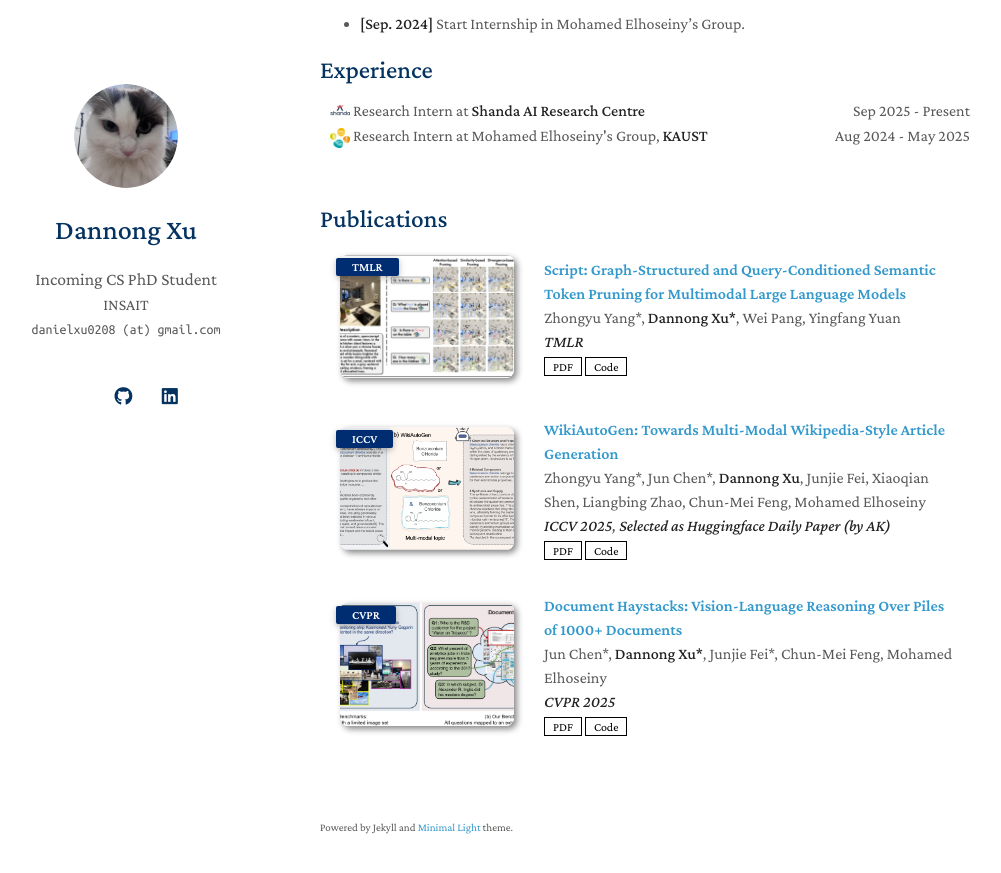
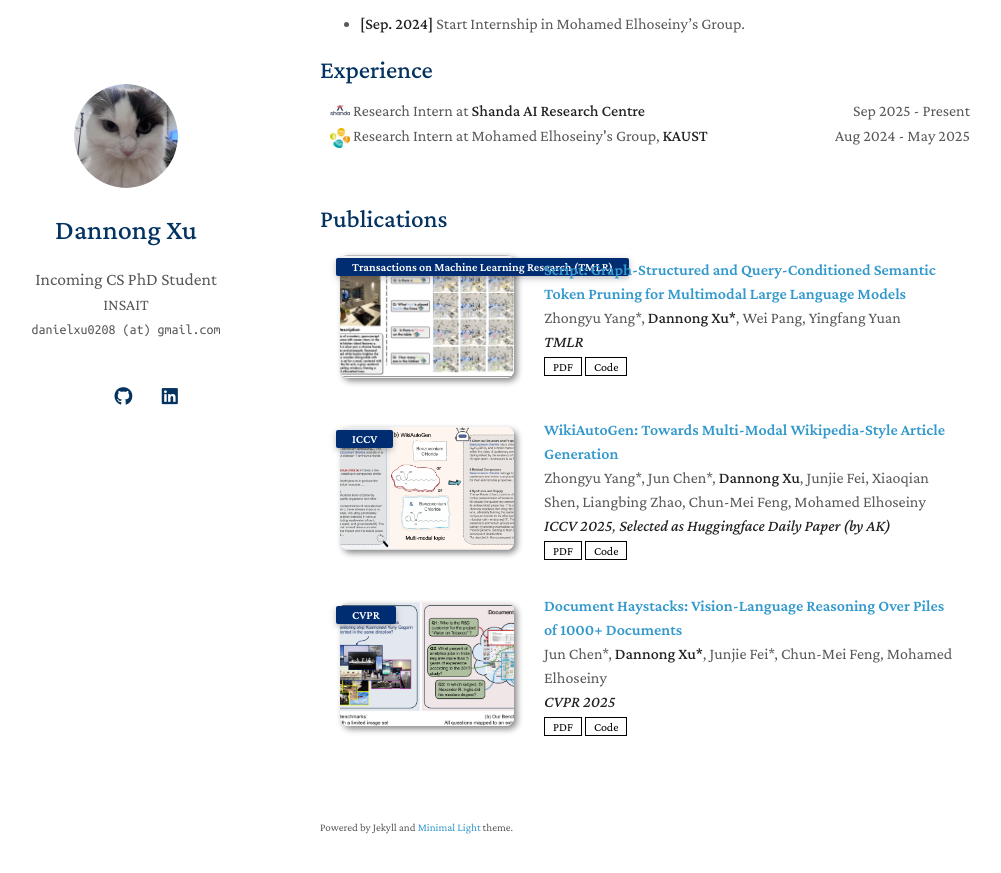
Before and after one commit to Danielxu0208/Danielxu0208.github.io, a Jekyll site: the page built from index.md, in a window 1280 px wide and 900 px high, scrolled down 606 px. Shown: the top 873 px of the window, without its empty margins (150-1151 px from the left). Built offline with Jekyll 4.4.1, drawn with Linux system fonts in a browser that asks for light colours; a style sheet for code colours, icons or effects is not loaded; our own code applies the rules of GitHub Pages for plain Markdown files.

Commit message:
Update publications.yml

```diff
--- a/_data/publications.yml
+++ b/_data/publications.yml
@@ -3,7 +3,7 @@ main:
 
   - title: "Script: Graph-Structured and Query-Conditioned Semantic Token Pruning for Multimodal Large Language Models"
     authors: Zhongyu Yang*, <strong>Dannong Xu*</strong>, Wei Pang, Yingfang Yuan
-    conference_short: TMLR
+    conference_short: Transactions on Machine Learning Research (TMLR)
     conference: <strong>TMLR</strong>
     pdf: https://arxiv.org/pdf/2503.19065
     code: https://01yzzyu.github.io/script.github.io/
```
